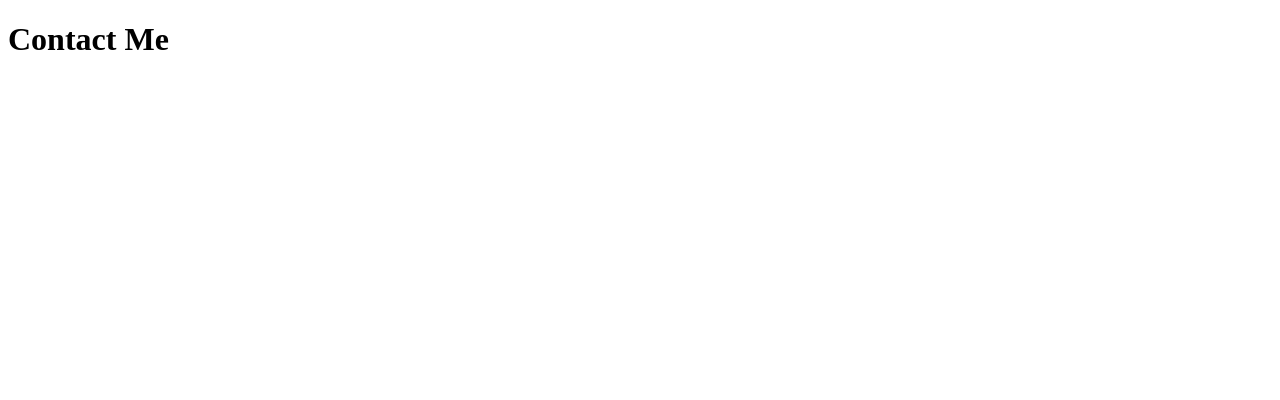
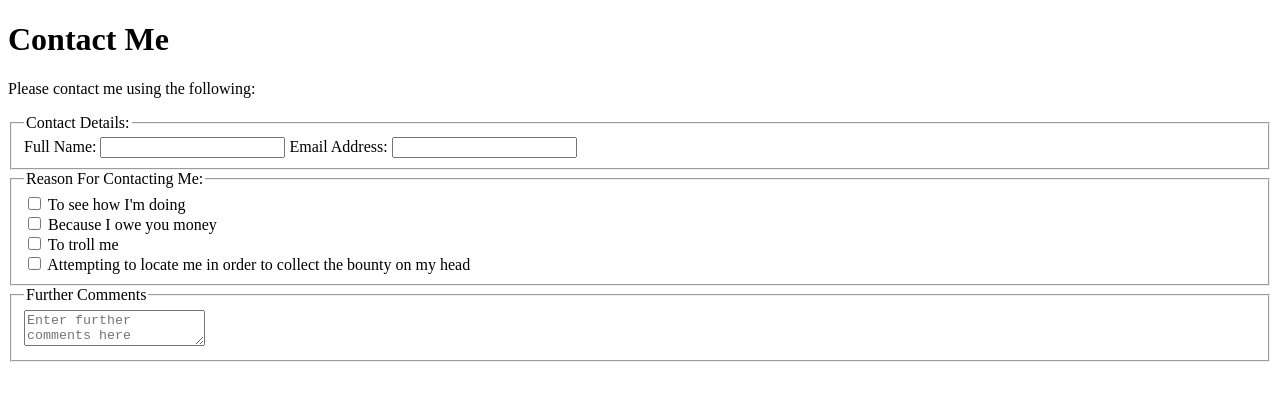
Before and after one commit to DevJambo/portfolio, a plain HTML site: page pages/contact.html in a window 1280 px wide. Drawn offline with Linux system fonts and the light colour scheme.

Commit message:
Added form, text box, email text box, checkboxes, fieldsets, legends and textarea to Contact Me page

```diff
--- a/pages/contact.html
+++ b/pages/contact.html
@@ -3,7 +3,39 @@
     <head>
     <title>Contact Me</title>
     <h1>Contact Me</h1>
+    <p>Please contact me using the following:</p>
     </head>
     <body>
+        <form>
+            <fieldset>
+                <legend>Contact Details:</legend>
+                <label>
+                    Full Name:
+                    <input type="text" name="name">
+                </label>
+                <label>
+                    Email Address:
+                    <input type="email" name="email">
+                </label>
+            </fieldset>
+            <fieldset>
+                <legend>Reason For Contacting Me:</legend>
+                <input type="checkbox" id="reason1">
+                <label for="reason1">To see how I'm doing</label>
+                <br>
+                <input type="checkbox" id="reason2">
+                <label for="reason2">Because I owe you money</label>
+                <br>
+                <input type="checkbox" id="reason3">
+                <label for="reason3">To troll me</label>
+                <br>
+                <input type="checkbox" id="reason4">
+                <label for="reason4">Attempting to locate me in order to collect the bounty on my head</label>
+            </fieldset>
+            <fieldset>
+                <legend>Further Comments</legend>
+                <textarea name="furthercomments" placeholder="Enter further comments here"></textarea>
+            </fieldset>
+        </form>
     </body>
 </html>
```
